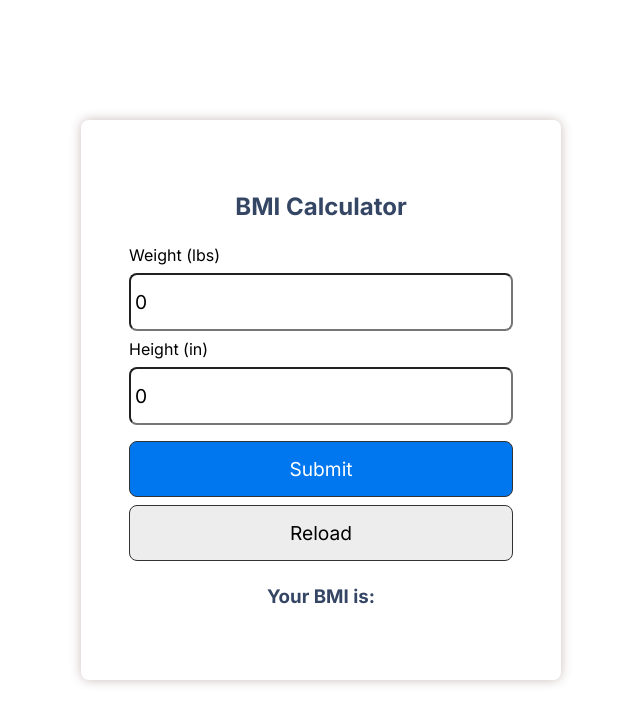
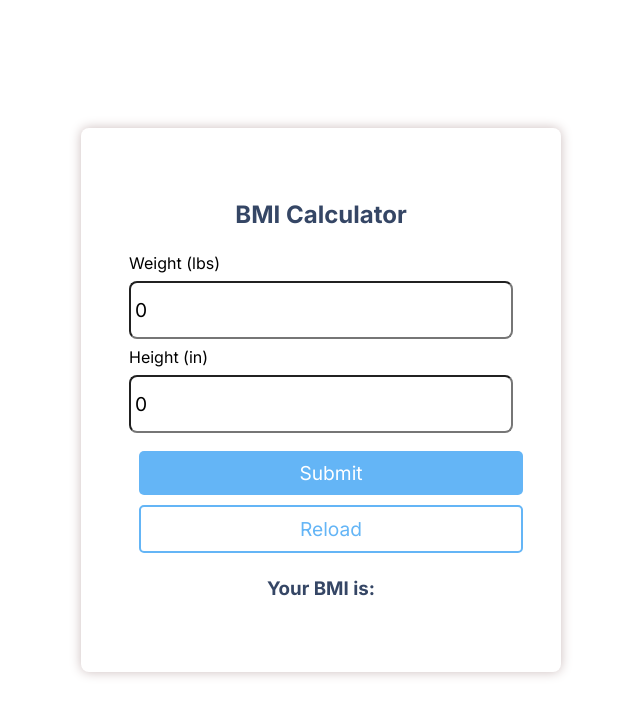
Before and after one commit to iiitl/bmi_calculator, a React (Create React App) app: page / in a window 1280 px wide. Shown: the top 724 px of the page, without its empty margins (319-959 px from the left). Built offline with nearby package versions, Linux system fonts and the light colour scheme.

Commit message:
app changes done

```diff
--- a/src/App.css
+++ b/src/App.css
@@ -14,18 +14,18 @@
 }
 
 .App-header {
-  background-color: #282c34;
+  background-color: #1a237e;
   min-height: 100vh;
   display: flex;
   flex-direction: column;
   align-items: center;
   justify-content: center;
   font-size: calc(10px + 2vmin);
-  color: white;
+  color: #81d4fa;
 }
 
 .App-link {
-  color: #61dafb;
+  color: #81d4fa;
 }
 
 @keyframes App-logo-spin {
@@ -36,3 +36,70 @@
     transform: rotate(360deg);
   }
 }
+
+.error-dialog {
+  position: fixed;
+  top: 50%;
+  left: 50%;
+  transform: translate(-50%, -50%);
+  background-color: #ffe0b2;
+  color: #d84315;
+  padding: 20px;
+  border-radius: 10px;
+  box-shadow: 0 4px 8px rgba(0, 0, 0, 0.2);
+  z-index: 1000;
+  text-align: center;
+  font-size: 16px;
+}
+
+.error-dialog button {
+  background-color: #e64a19;
+  color: white;
+  border: none;
+  padding: 10px 20px;
+  cursor: pointer;
+  border-radius: 5px;
+  margin-top: 10px;
+}
+
+.error-dialog button:hover {
+  background-color: #d84315;
+}
+
+.app.dark .error-dialog {
+  background-color: #424242;
+  color: #ffcc80;
+}
+
+.app.dark .error-dialog button {
+  background-color: #f57c00;
+}
+
+.app.dark .error-dialog button:hover {
+  background-color: #e65100;
+}
+
+.btn {
+  padding: 10px 20px;
+  background-color: #64b5f6;
+  color: white;
+  border: none;
+  border-radius: 5px;
+  cursor: pointer;
+  margin: 10px;
+}
+
+.btn:hover {
+  background-color: #42a5f5;
+}
+
+.btn.btn-outline {
+  background-color: transparent;
+  border: 2px solid #64b5f6;
+  color: #64b5f6;
+}
+
+.btn.btn-outline:hover {
+  background-color: #64b5f6;
+  color: white;
+}
```
